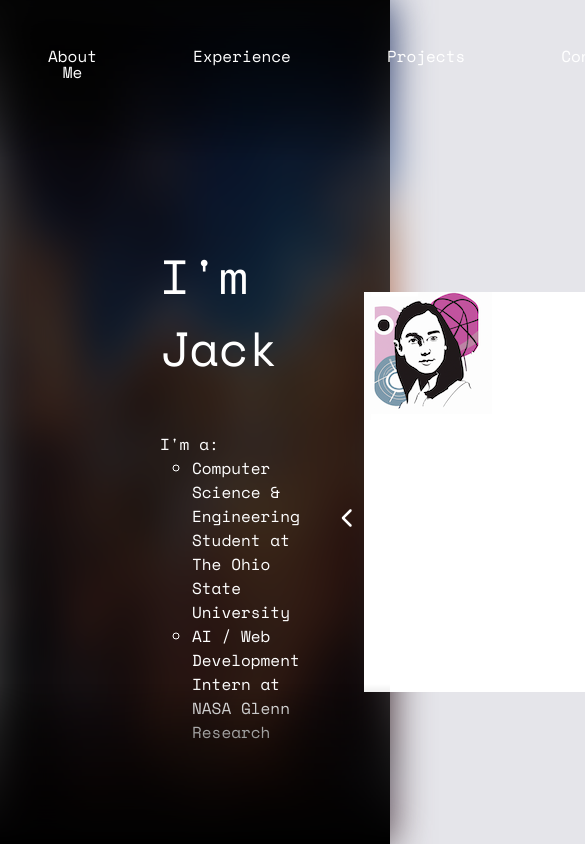
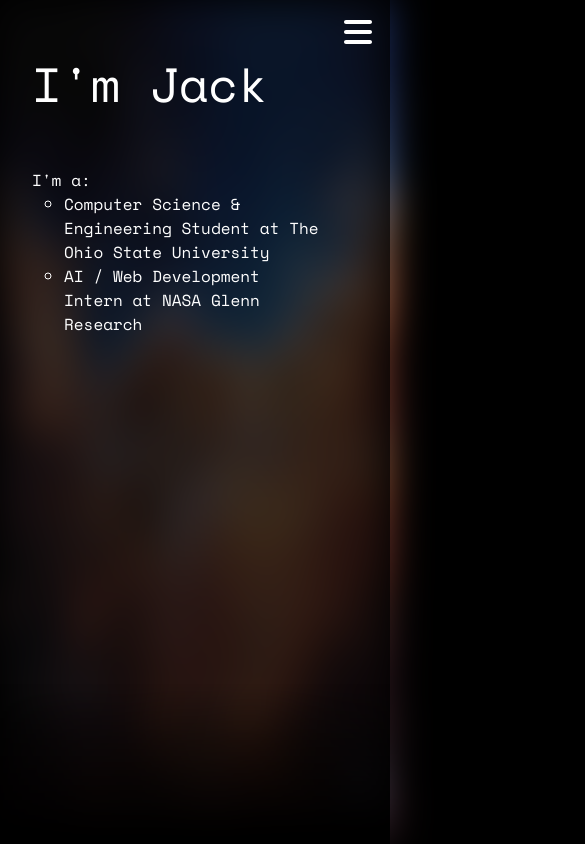
Before and after one commit to jackitaliano/portfolio-old-2, a Svelte app: page / in a window 390 px wide. Shown: the top 844 px of the page, 585 px wide, since content can reach past the window. Built offline with nearby package versions, Linux system fonts and the light colour scheme.

Commit message:
add mobile support

```diff
--- a/public/global.css
+++ b/public/global.css
@@ -1,7 +1,7 @@
 html {
   text-size-adjust: 100%; /* Prevent font scaling in landscape while allowing user zoom */
   height: 100%;
-  background-color: rgb(229, 229, 234);
+  background-color: black;
 
   font-family: "Space Mono", monospace;
   font-weight: 400;
--- a/src/App.svelte
+++ b/src/App.svelte
@@ -1,6 +1,7 @@
 <script>
 	import BackgroundImage from "./components/BackgroundImage.svelte";
 	import Navbar from "./components/Navbar.svelte";
+	import Navmenu from "./components/Navmenu.svelte";
 	import Content from "./components/Content.svelte";
 	import Footbar from "./components/Footbar.svelte";
 </script>
@@ -12,8 +13,13 @@
 	<div class="navbar">
 		<Navbar/>
 	</div>
-	<div class="content">
-		<Content/>
+	<div class="page flex flex-col">
+		<div class="navmenu">
+			<Navmenu/>
+		</div>
+		<div class="content">
+			<Content/>
+		</div>
 	</div>
 	<div class="footbar">
 		<Footbar/>
@@ -29,7 +35,7 @@
 		z-index: 0;
 	}
 
-	.content {
+	.page {
 		width: 100%;
 		height: 100%;
 		z-index: 10;
@@ -39,4 +45,20 @@
 	.navbar {
 		z-index: 20;
 	}
+
+	.navbar {
+		display: block;
+	}
+	.navmenu {
+		display: none;
+	}
+
+	@media only screen and (max-width: 768px) {
+		.navbar {
+			display: none;
+		}
+		.navmenu {
+			display: block;
+		}
+	}
 </style>
--- a/src/components/AboutMe.svelte
+++ b/src/components/AboutMe.svelte
@@ -20,9 +20,6 @@
 			</li>
 		</List>
 	</div>
-	<div>
-		<Carousel/>
-	</div>
 </div>
 
 <style>
--- /dev/null
+++ b/src/components/Contact.svelte
@@ -0,0 +1,12 @@
+<script>
+	import SectionHeader from "./SectionHeader.svelte";
+	import SectionText from "./SectionText.svelte";
+</script>
+
+<div>
+	<SectionHeader>Contact Me</SectionHeader>
+		<SectionText>Lorem ipsum dolor sit amet, officia excepteur ex fugiat reprehenderit enim labore culpa sint ad nisi Lorem pariatur mollit ex esse exercitation amet. Nisi anim cupidatat excepteur officia. Reprehenderit nostrud nostrud ipsum Lorem est aliquip amet voluptate voluptate dolor minim nulla est proident. Nostrud officia pariatur ut officia. Sit irure elit esse ea nulla sunt ex occaecat reprehenderit commodo officia dolor Lorem duis laboris cupidatat officia voluptate. Culpa proident adipisicing id nulla nisi laboris ex in Lorem sunt duis officia eiusmod. Aliqua reprehenderit commodo ex non excepteur duis sunt velit enim. Voluptate laboris sint cupidatat ullamco ut ea consectetur et est culpa et culpa duis.</SectionText>
+</div>
+
+<style>
+</style>
--- a/src/components/Content.svelte
+++ b/src/components/Content.svelte
@@ -3,21 +3,22 @@
 	import AboutMe from "./AboutMe.svelte";
 	import Experience from "./Experience.svelte";
 	import Projects from "./Projects.svelte";
+	import Contact from "./Contact.svelte";
 </script>
 
 <div class="content-container w-full h-full">
 	<Section id="aboutMe">
 		<AboutMe/>
 	</Section>
-	<Section id="bottom"></Section>
 	<Section id="experience">
 		<Experience/>
 	</Section>
-	<Section id="bottom"></Section>
 	<Section id="projects">
 		<Projects/>
 	</Section>
-	<Section id="bottom"></Section>
+	<Section id="contact">
+		<Contact/>
+	</Section>
 </div>
 
 <style>
@@ -25,4 +26,11 @@
 		padding-inline: 10em;
 		color: white;
 	}
+
+	@media only screen and (max-width: 768px) {
+		.content-container {
+			padding-inline: 2em;
+		}
+	}
+
 </style>
--- /dev/null
+++ b/src/components/Hamburger.svelte
@@ -0,0 +1,26 @@
+<script>
+	export let handleClick;
+</script>
+
+<button class="hamburger" on:click={handleClick}>
+	<img class="hamburger-img" src="static/images/hamburg.svg" alt="menu button"/>
+</button>
+
+<style>
+	.hamburger {
+		width: 2em;
+		height: 2em;
+	}
+
+	.hamburger:focus-visible,
+	.hamburger:focus,
+	.hamburger:active {
+		background-color: none;
+		box-shadow: 0 0 25px rgba(255,255,255,0.5);
+	}
+
+	.hamburger-img {
+		width: 2em;
+		height: 2em;
+	}
+</style>
--- a/src/components/Navbar.svelte
+++ b/src/components/Navbar.svelte
@@ -1,15 +1,26 @@
 <script>
+	function handleLinkClick(event, id) {
+		console.log("click");
+		const element = document.getElementById(id);
+
+		element.scrollIntoView({
+			behavior: "smooth",
+			block: "start",
+		})
+
+		event.target.blur();
+	}
 </script>
 
-<nav class="flex justify-around">
-	<a class="nav-item" tabindex="0" href="#aboutMe">About Me</a>
-	<a class="nav-item" tabindex="0" href="#experience">Experience</a>
-	<a class="nav-item" tabindex="0" href="#projects">Projects</a>
-	<a class="nav-item" tabindex="0" href="#contact">Contact Me</a>
+<nav class="navbar flex justify-around">
+	<button class="navbar-item" tabindex="0" on:click={(event) => handleLinkClick(event, "aboutMe")}>About Me</button>
+	<button class="navbar-item" tabindex="0" on:click={(event) => handleLinkClick(event, "experience")}>Experience</button>
+	<button class="navbar-item" tabindex="0" on:click={(event) => handleLinkClick(event, "projects")}>Projects</button>
+	<button class="navbar-item" tabindex="0" on:click={(event) => handleLinkClick(event, "contact")}>Contact Me</button>
 </nav>
 
 <style>
-	nav {
+	.navbar {
 		background-image: linear-gradient(rgba(0,0,0,0.9),rgba(0,0,0,0.7),rgba(0,0,0,0.4),rgba(0,0,0,0));
 		position: fixed;
 		top: 0;
@@ -22,7 +33,7 @@
 		height: 10em;
 	}
 
-	.nav-item {
+	.navbar-item {
 		padding: 1em;
 		height: 3em;
 		line-height: 1em;
@@ -32,9 +43,9 @@
 		transition: background-color 0.5s ease, box-shadow 0.5s ease;
 	}
 
-	.nav-item:focus-visible,
-	.nav-item:focus,
-	.nav-item:hover {
+	.navbar-item:focus-visible,
+	.navbar-item:focus,
+	.navbar-item:hover {
 		background-color: black;
 		box-shadow: 0 0 20px rgba(255,255,255,0.5);
 		border: none;
--- /dev/null
+++ b/src/components/Navmenu.svelte
@@ -0,0 +1,97 @@
+<script>
+	import Hamburger from "./Hamburger.svelte";
+	let open = false;
+
+	async function handleMenuClick() {
+		console.log("click");
+		open = !open;
+		setMenu(open);
+	}
+
+	function handleLinkClick(id, isTop) {
+		open = false;
+		setMenu(open);
+
+		const element = document.getElementById(id);
+		const navmenu = document.getElementById("navmenu");
+
+		if (!isTop){
+			navmenu.style.transition = "none";
+
+			element.scrollIntoView({
+				behavior: "smooth",
+				block: "start",
+			})
+
+			navmenu.style.transition = "margin-top 0.5s ease";
+		}
+	}
+
+	function setMenu(isOpen) {
+		const navmenu = document.getElementById("navmenu");
+		if (isOpen) {
+			navmenu.style.marginTop = "0";
+			window.scrollTo({ top: 0, behavior: "smooth" });
+		} else {
+			navmenu.style.marginTop = "-100%";
+		}
+	}
+</script>
+
+<div>
+	<div class="menu-button">
+		<Hamburger handleClick={handleMenuClick} />
+	</div>
+	<nav id="navmenu" class="navmenu flex flex-col">
+		<button class="navmenu-item" tabindex="0" on:mouseup={() => handleLinkClick("aboutMe", true)}>About Me</button>
+		<button class="navmenu-item" tabindex="0" on:mouseup={() => handleLinkClick("experience")}>Experience</button>
+		<button class="navmenu-item" tabindex="0" on:mouseup={() => handleLinkClick("projects")}>Projects</button>
+		<button class="navmenu-item" tabindex="0" on:mouseup={() => handleLinkClick("contact")}>Contact Me</button>
+	</nav>
+</div>
+
+<style>
+	#navmenu {
+		margin-top: -100%;
+		transition: margin-top 0.5s;
+	}
+
+	.navmenu {
+		background-image: linear-gradient(rgba(0,0,0,0.9),rgba(0,0,0,0.7),rgba(0,0,0,0.4),rgba(0,0,0,0));
+
+		padding: 1em;
+
+		color: white;
+
+		width: 100%;
+		height: 20%;
+	}
+
+	.navmenu-item {
+		padding: 1em;
+		height: 3em;
+		width: 50%;
+		line-height: 1em;
+		text-align: center;
+		padding-inline: 3em;
+		border-radius: 2em;
+		transition: background-color 0.5s ease, box-shadow 0.5s ease;
+	}
+
+	.navmenu-item:focus-visible,
+	.navmenu-item:focus,
+	.navmenu-item:hover {
+		background-color: black;
+		box-shadow: 0 0 20px rgba(255,255,255,0.5);
+		border: none;
+		outline: none;
+	}
+
+	.menu-button {
+		position: fixed;
+		top: 1em;
+		left: calc(100% - 3em);
+
+		z-index: 20;
+	}
+</style>
--- a/src/components/Section.svelte
+++ b/src/components/Section.svelte
@@ -8,7 +8,14 @@
 
 <style>
 	.section {
-		height: calc(100%);
-		padding-top: 15em;
+		padding-top: 10em;
+		height: 50%;
 	}
+
+	@media only screen and (max-width: 768px) {
+		.section {
+			padding-top: 3em;
+		}
+	}
+
 </style>
```
Also changed, not shown: public/static/images/hamburg.svg (added).
